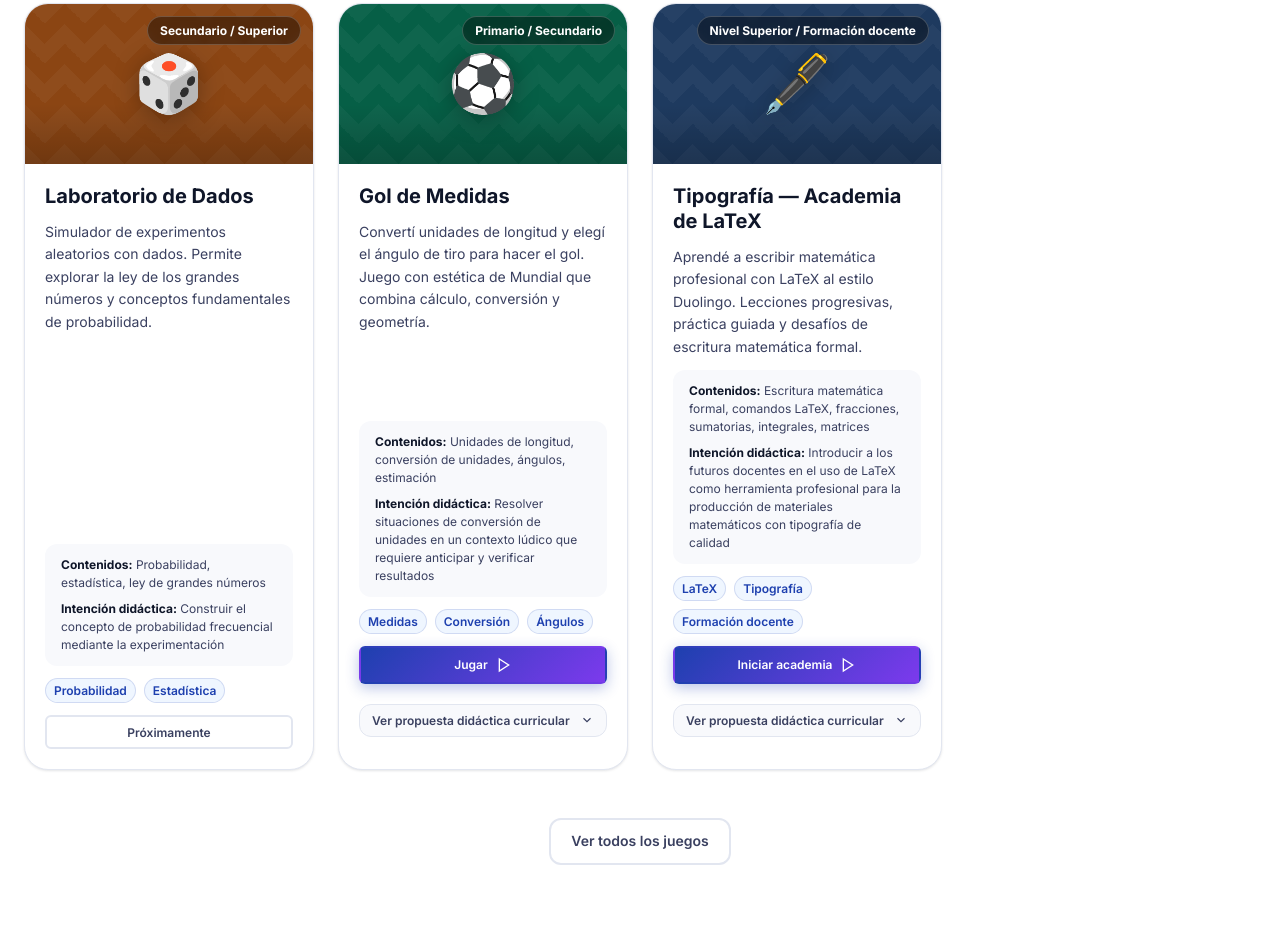
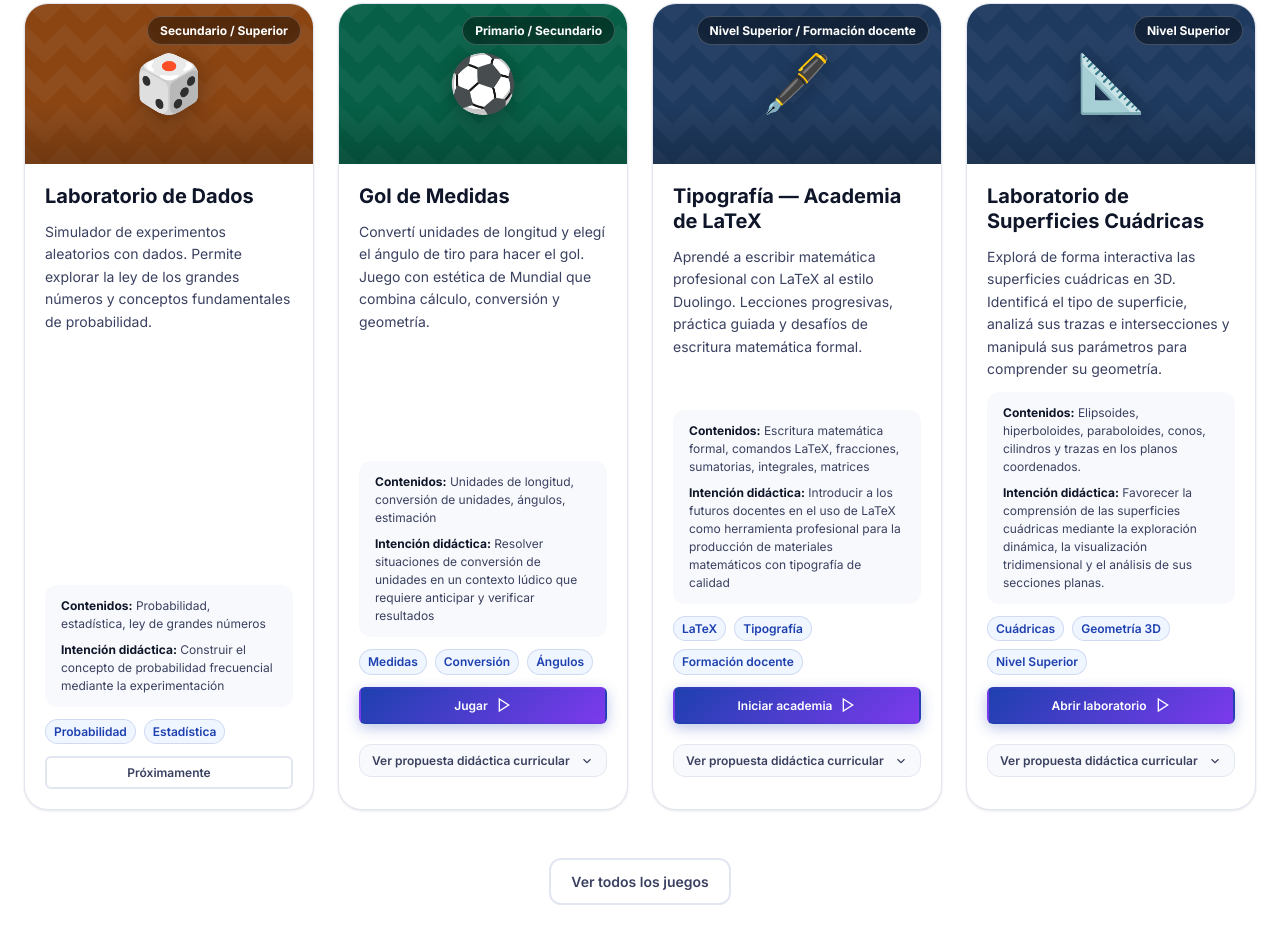
Before and after one commit to cristianromero-ar/la-usina-matematica, a website: page index.html in a window 1280 px wide. Shown: the part 3376-4319 px from the top of the page. Drawn offline with nearby package versions, Linux system fonts and the light colour scheme; a web font is replaced by a local one.

Commit message:
Agrego tarjeta Laboratorio de Superficies Cuádricas

```diff
--- a/index.html
+++ b/index.html
@@ -471,6 +471,47 @@
           </div>
         </div>
       </article>
+
+      <!-- Juego 7: Laboratorio Interactivo de Superficies Cuádricas — Nivel Superior -->
+      <article class="game-card" data-level="superior" data-tags="cuádricas geometría 3D hiperboloides paraboloides elipsoides conos cilindros"  data-search="cuadricas laboratorio geometria superficies hiperboloides paraboloides elipsoides conos cilindros">
+        <div class="game-img" style="--game-color:#1e3a5f">
+          <div class="game-icon-wrap"><span class="game-emoji">📐</span></div>
+          <div class="game-level-badge">Nivel Superior</div>
+        </div>
+        <div class="game-body">
+          <h3 class="game-title">Laboratorio de Superficies Cuádricas</h3>
+          <p class="game-desc">Explorá de forma interactiva las superficies cuádricas en 3D. Identificá el tipo de superficie, analizá sus trazas e intersecciones y manipulá sus parámetros para comprender su geometría.</p>
+          <div class="game-meta">
+            <div class="meta-item"><strong>Contenidos:</strong> Elipsoides, hiperboloides, paraboloides, conos, cilindros y trazas en los planos coordenados.</div>
+            <div class="meta-item"><strong>Intención didáctica:</strong> Favorecer la comprensión de las superficies cuádricas mediante la exploración dinámica, la visualización tridimensional y el análisis de sus secciones planas.</div>
+          </div>
+          <div class="game-tags">
+            <span class="tag">Cuádricas</span>
+            <span class="tag">Geometría 3D</span>
+            <span class="tag">Nivel Superior</span>
+          </div>
+
+          <div class="game-play-buttons">
+            <a href="laboratorio-cuadricas.html" class="btn btn-primary btn-sm game-btn">
+              Abrir laboratorio
+              <svg viewBox="0 0 24 24" fill="none" stroke="currentColor" stroke-width="2"><polygon points="5 3 19 12 5 21 5 3"/></svg>
+            </a>
+          </div>
+
+          <button class="btn-curricular-toggle" type="button" aria-expanded="false">
+            <span>Ver propuesta didáctica curricular</span>
+            <svg class="chev" viewBox="0 0 24 24" fill="none" stroke="currentColor" stroke-width="2"><path d="m6 9 6 6 6-6"/></svg>
+          </button>
+          <div class="curricular-panel">
+            <p class="curricular-eyebrow">Nivel Superior — Institutos de Formación Docente — Matemática</p>
+            <p><strong>Eje:</strong> Formación en herramientas para la producción de materiales didácticos matemáticos.</p>
+            <p><strong>Propósito didáctico:</strong> Formar a los futuros docentes de matemática en el uso de LaTeX como sistema de composición tipográfica estándar en la comunidad matemática, habilitando la producción de exámenes, apuntes y publicaciones con escritura matemática de calidad profesional.</p>
+            <p><strong>Saberes que se ponen en juego:</strong> estructura básica de un documento LaTeX; escritura de expresiones matemáticas en modo inline y display; comandos para fracciones, potencias, raíces, sumatorias e integrales; entornos para matrices y sistemas de ecuaciones; buenas prácticas de legibilidad tipográfica.</p>
+            <p><strong>Orientación para el docente:</strong> Se sugiere articular esta herramienta con la producción real de materiales de cátedra: que los estudiantes generen una guía de ejercicios o un parcial usando LaTeX, integrando así el aprendizaje de la herramienta con contenidos matemáticos propios del trayecto formativo.</p>
+          </div>
+        </div>
+      </article>
+
 
     </div>
 
```
